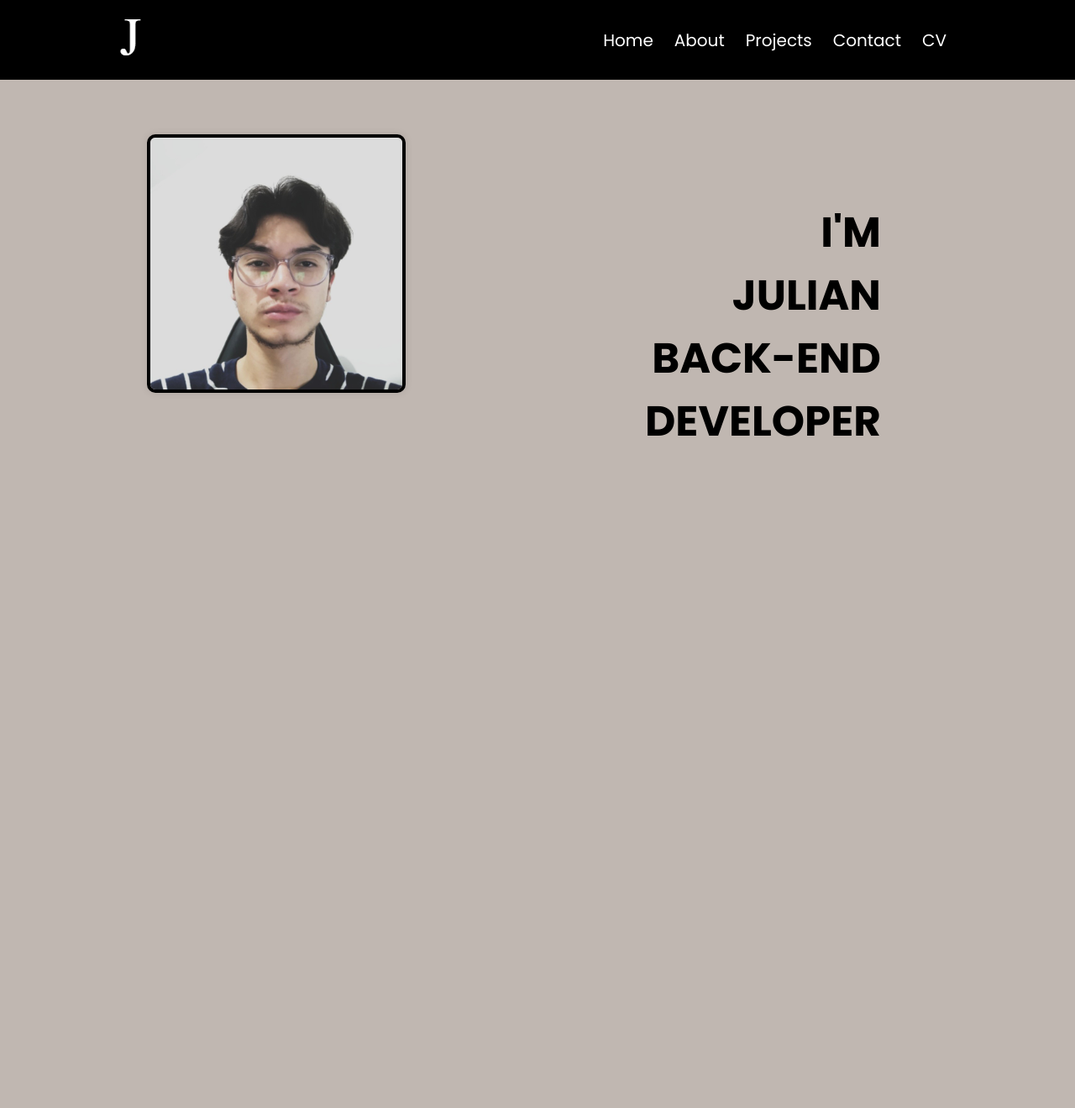
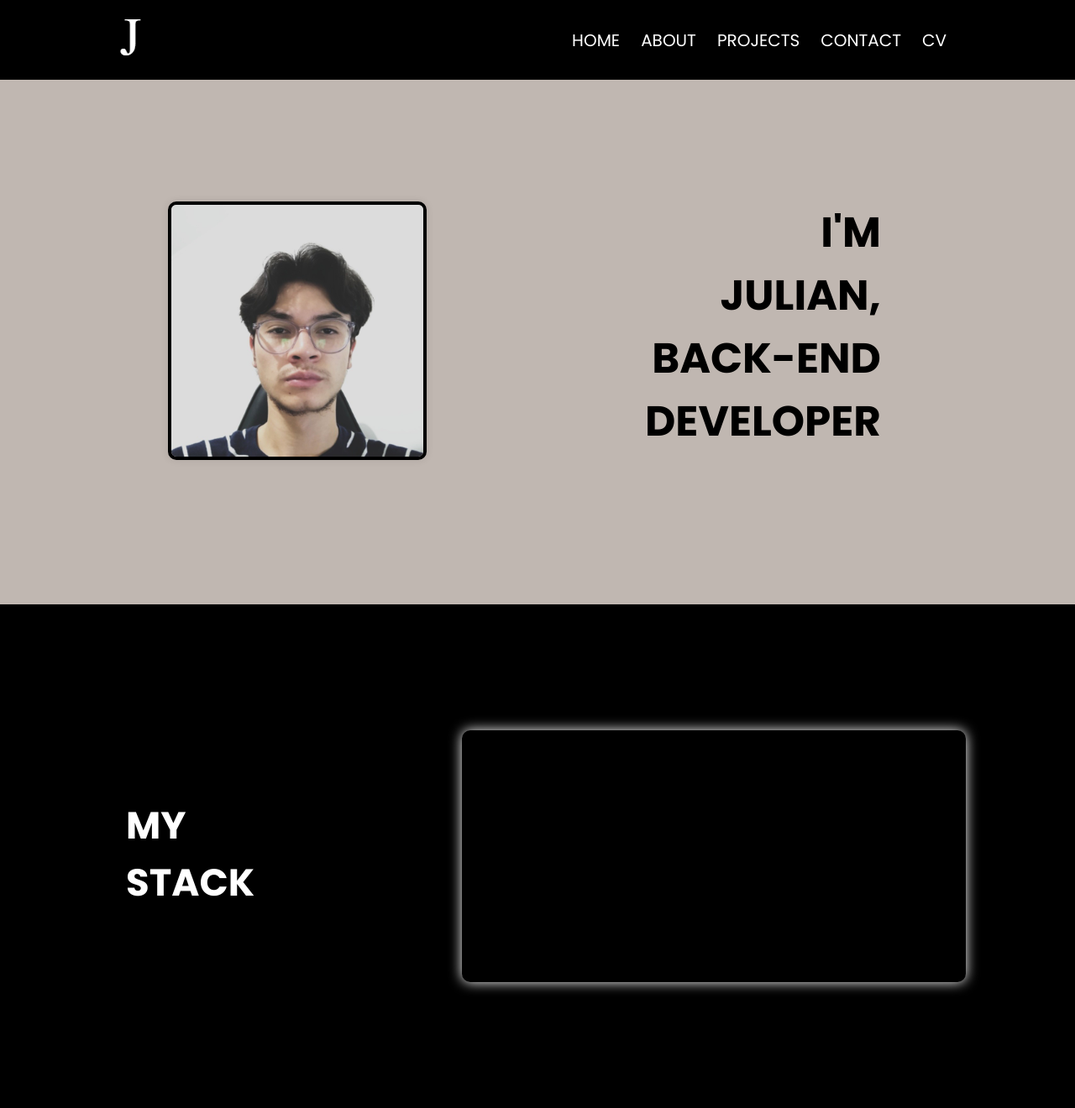
Before and after one commit to felipemadeit/portfolio-deploy-render, a Django app: page / in a window 1280 px wide. Shown: the whole page at 84% size. Before the commit the page ends 520 px from the top, so only its background shows below. Run offline with Django 5.2, Linux system fonts and the light colour scheme.

Commit message:
Creación de una sección para mostar que tecnologias conozco

```diff
--- a/portfolio/static/styles/styles.css
+++ b/portfolio/static/styles/styles.css
@@ -138,13 +138,13 @@ body {
     display: flex;
     position: absolute;
     width: 300px;
-    height: 300px;
+    height: 350     px;
     border: 4px solid #000000;
     border-radius: 10px;
     box-shadow: 0 0 10px rgba(0, 0, 0, 0.1);
     overflow: hidden;
-    top: 160px;
-    left: 175px;
+    top: 30%;
+    left: 200px;
     overflow: hidden;
     transition: transform 0.4s ease-in-out;
 }
@@ -156,7 +156,7 @@ body {
 
 #img-me img {
     width: 100%;
-    height: auto;
+    height: 100%;
 }
 
 @media only screen and (max-width: 1100px) {
@@ -200,3 +200,36 @@ body {
     }
 
 }
+
+#stack  {
+    display: grid;
+    position: absolute;
+    height: 600px;
+    width: 100%;
+    top: 90%;
+    background-color: #000000;
+    overflow: hidden;
+}
+
+#stack h2 {
+    text-align: left;
+    position: absolute;
+    width: 200px;
+    height: 60px;
+    margin-top: 230px;
+    margin-left: 150px;
+    color:white;
+    font-size: 45px;
+
+}
+
+#icons {
+    position: absolute;
+    margin-top: 150px;
+    margin-left: 550px;
+    width: 600px;
+    height: 300px;
+    background-color: transparent;
+    border-radius: 10px;
+    box-shadow: 0 0 15px white  ;
+}
--- a/portfolio/templates/home.html
+++ b/portfolio/templates/home.html
@@ -12,10 +12,14 @@
     </div>
 
     <div id="about-me">
-        <h1>I'M<br>JULIAN <br>BACK-END<br> DEVELOPER
+        <h1>I'M<br>JULIAN,<br>BACK-END<br> DEVELOPER
         </h1>
     </div>
 
     <div id="stack">
+        <h2>MY<br>STACK</h2>
+       <div id="icons">
+
+       </div>
     </div>
 {% endblock %}
--- a/portfolio/templates/layouts/navbar.html
+++ b/portfolio/templates/layouts/navbar.html
@@ -11,19 +11,19 @@
         </label>
         <ul>
             <li>
-                <a href="{% url 'home' %}">Home</a>
+                <a href="{% url 'home' %}">HOME</a>
             </li>
             <li>
-                <a href="">About</a>
+                <a href="">ABOUT</a>
             </li>
             <li>
-                <a href="">Projects</a>
+                <a href="">PROJECTS</a>
             </li>
             <li>
-                <a href="">Contact</a>
+                <a href="">CONTACT</a>
             </li>
             <li>
-                <a href="">CV</a>
+                <a href="{% static 'cv.pdf' %}">CV</a>
             </li>
         </ul>
         <div id ="toggle-btn">
```
Also changed, not shown: 1 other file.
